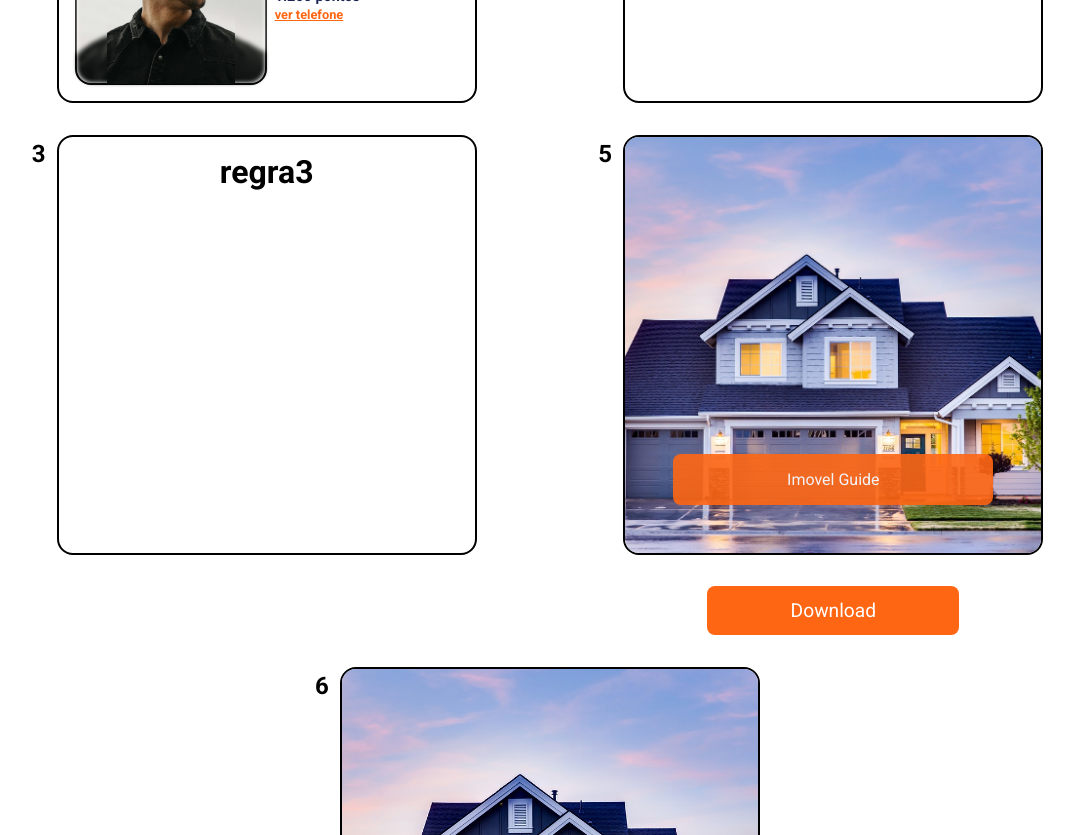
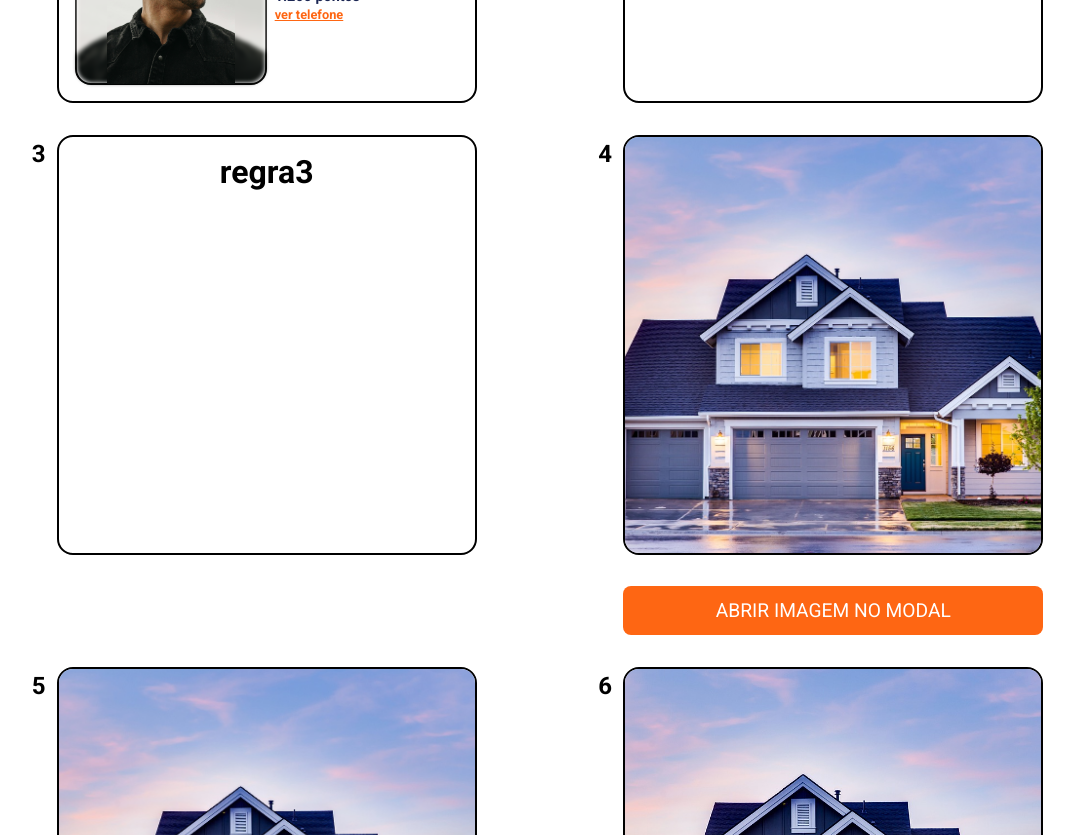
Before and after one commit to Allisson100/desafioTecnico, a React (Vite) app: page / in a window 1280 px wide. Shown: the part 580-1415 px from the top of the page, without its empty margins (90-1164 px from the left). Built offline with nearby package versions, Linux system fonts and the light colour scheme.

Commit message:
Cria quarto desafio, modal

```diff
--- a/src/components/Challenges/DownloadChallenge/index.jsx
+++ b/src/components/Challenges/DownloadChallenge/index.jsx
@@ -1,10 +1,8 @@
 import { useRef } from "react";
-import { ButtonStyled, CardContainerStyled, DownloadChallengeContainerStyled } from "./styles";
+import { ButtonStyled, CardContainerStyled, DownloadChallengeContainerStyled, CardImageStyled, CardTextStyled } from "./styles";
 import html2canvas from "html2canvas";
 import { v4 as uuidv4 } from "uuid";
 import imageHouse from "../../../assets/house.jpg";
-import { CardImageStyled } from "./styles";
-import { CardTextStyled } from "./styles";
 
 const DownloadChallenge = () => {
 
--- /dev/null
+++ b/src/components/Challenges/Modal/ModalImage/index.jsx
@@ -0,0 +1,16 @@
+import { IconContainerStyled, ImageContainerStyled, ModalImageContainerStyled, OverlayStyled } from "./styles";
+import { IoMdClose } from "react-icons/io";
+
+const ModalImage = ({ image, handleShowModal }) => {
+	return (
+		<>
+			<OverlayStyled />
+			<ModalImageContainerStyled>
+				<IconContainerStyled><IoMdClose onClick={handleShowModal}/></IconContainerStyled>
+				<ImageContainerStyled $image={image} />
+			</ModalImageContainerStyled>
+		</>
+	);
+};
+
+export default ModalImage;
--- /dev/null
+++ b/src/components/Challenges/Modal/ModalImage/styles.js
@@ -0,0 +1,109 @@
+import styled from "styled-components";
+
+const OverlayStyled = styled.div`
+    width: 100%;
+    height: 100%;
+    position: fixed;
+    left: 0;
+    right: 0;
+    top: 0;
+    bottom: 0;
+    background-color: rgba(0, 0, 0, 0.5);
+    z-index: 5;
+    overflow: hidden;
+`;
+
+const ModalImageContainerStyled = styled.div`
+    width: 80%;
+    height: 70%;
+    top: 15%;
+    background-color: ${props => props.theme.bgColors.tertiary};
+    position: absolute;
+    z-index: 10;
+    border-radius: 1rem;
+    display: flex;
+    justify-content: center;
+    align-items: center;
+
+    &::before {
+        content: '';
+        width: 100%;
+        height: 3px;
+        background-color: ${props => props.theme.bgColors.quarternary};
+        position: absolute;
+        top: 90px;
+        left: 0;
+
+        @media screen and (max-width: 600px) {
+            top: 50px;
+        }
+    }
+
+    @media screen and (max-width: 600px) {
+        height: 14%;
+        top: 42%;
+    }
+
+    @media screen and (min-width: 600px) and (max-width: 935px)  {
+        height: 20%;
+        top: 40%;
+    }
+
+    @media screen and (min-width: 935px) and (max-width: 1387px)  {
+        height: 40%;
+        top: 30%;
+    }
+`;
+
+const IconContainerStyled = styled.div`
+    display: flex;
+    justify-content: center;
+    align-items: center;
+    padding: 0.5rem;
+    position: absolute;
+    right: 0;
+    top: 0;
+
+    svg {
+        width: 50px;
+        height: 50px;
+        color: red;
+        cursor: pointer;
+        transition: 0.2s;
+
+        &:hover{
+            transform: scale(1.05);
+        }
+
+        &:active{
+            transform: scale(0.95);
+        }
+
+        @media screen and (max-width: 600px) {
+            width: 40px;
+            height: 40px;
+        }
+    }
+`;
+
+const ImageContainerStyled = styled.div`
+    width: 80%;
+    height: 65%;
+    background-image: url(${props => props.$image});
+    background-repeat: no-repeat;
+    background-size: cover;
+    background-position: center;
+    border-radius: 1rem;
+    margin-top: 5rem;
+
+    @media screen and (max-width: 600px) {
+        margin-top: 3rem;
+    }
+`;
+
+export {
+	OverlayStyled,
+	ModalImageContainerStyled,
+	IconContainerStyled,
+	ImageContainerStyled
+};
--- /dev/null
+++ b/src/components/Challenges/Modal/index.jsx
@@ -0,0 +1,30 @@
+import { ButtonStyled, CardContainerStyled, CardImageStyled, ModalContainerStyled } from "./styles";
+import imageHouse from "../../../assets/house.jpg";
+import ModalImage from "./ModalImage";
+import { useState } from "react";
+
+const Modal = () => {
+
+	const [showModal, setShowModal] = useState(false);
+
+	const handleModal = () => {
+		setShowModal((prevShowModal) => !prevShowModal);
+	};
+
+	return (
+		<>
+			{showModal && <ModalImage image={imageHouse} handleShowModal={handleModal} />}
+			<ModalContainerStyled $projectNumber="4">
+				<CardContainerStyled>
+					<CardImageStyled $imageHouse={imageHouse} />
+				</CardContainerStyled>
+				<ButtonStyled onClick={handleModal}>
+				abrir imagem no modal
+				</ButtonStyled>
+			</ModalContainerStyled>
+		</>
+
+	);
+};
+
+export default Modal;
--- /dev/null
+++ b/src/components/Challenges/Modal/styles.js
@@ -0,0 +1,72 @@
+import styled from "styled-components";
+
+const ModalContainerStyled = styled.div`
+    align-items: center;
+    display: flex;
+    flex-direction: column;
+    height: 500px;
+    justify-content: space-between;
+    position: relative;
+    width: 420px;
+
+    &::before {
+        color: ${props => props.theme.fontColors.secundary};
+        content: "${props => props.$projectNumber}";
+        display: flex;
+        font-size: 1.5rem;
+        font-weight: bold;
+        left: -25px;
+        position: absolute;
+        top: 5px;
+    }
+`;
+
+const CardContainerStyled = styled.div`
+    width: 100%;
+    border: 2px solid black;
+    border-radius: 1rem;
+    height: 420px;
+    overflow: hidden;
+`;
+
+const CardImageStyled = styled.div`
+    align-items: flex-end;
+    background-image: url(${props => props.$imageHouse});
+    background-position: center;
+    background-repeat: no-repeat;
+    background-size: cover;
+    display: flex;
+    height: 100%;
+    justify-content: center;
+    padding: 3rem;
+    position: relative;
+    width: 100%;
+`;
+
+const ButtonStyled = styled.button`
+    background-color: ${props => props.theme.bgColors.main};
+    border-radius: 0.5rem;
+    color: ${props => props.theme.fontColors.main};
+    font-size: 1.2rem;
+    padding: 0.8rem;
+    text-align: center;
+    text-transform: uppercase;
+    transition: 0.2s;
+    width: 100%;
+
+    &:hover {
+        transform: scale(1.05);
+    }
+
+    &:active {
+        transform: scale(0.95);
+    }
+`;
+
+
+export {
+	ModalContainerStyled,
+	CardContainerStyled,
+	CardImageStyled,
+	ButtonStyled
+};
--- a/src/pages/Home/index.jsx
+++ b/src/pages/Home/index.jsx
@@ -1,7 +1,6 @@
 import Card from "../../components/Card";
-// import CardWithButton from "../../components/Card/CardWithButton";
 import DownloadChallenge from "../../components/Challenges/DownloadChallenge";
-// import DownloadChallenge from "../../components/Challenges/DownloadChallenge";
+import Modal from "../../components/Challenges/Modal";
 import ShowNumberPhone from "../../components/Challenges/ShowNumberPhone";
 import Zoom from "../../components/Challenges/Zoom";
 import { HomeContainerStyled } from "./styles";
@@ -24,6 +23,7 @@ const Home = () => {
 				<h1>modal</h1>
 			</CardWithButton> */}
 
+			<Modal />
 			<DownloadChallenge />
 			<Zoom />
 
--- a/src/styles/GlobalStyles.js
+++ b/src/styles/GlobalStyles.js
@@ -13,6 +13,7 @@ const GlobalStyles = createGlobalStyle`
         background-color: ${props => props.theme.bgColors.tertiary};
         min-height: 100vh;
         width: 100%;
+        position: relative;
     }
 
     button {
--- a/src/styles/Theme.js
+++ b/src/styles/Theme.js
@@ -3,6 +3,7 @@ const theme = {
 		main: "#FE6613",
 		secondary: "#1b2653",
 		tertiary: "#ffffff",
+		quarternary: " #787878",
 	},
 
 	fontColors: {
```
Also changed, not shown: 1 other file (tests, documents, lock files or other folders).
